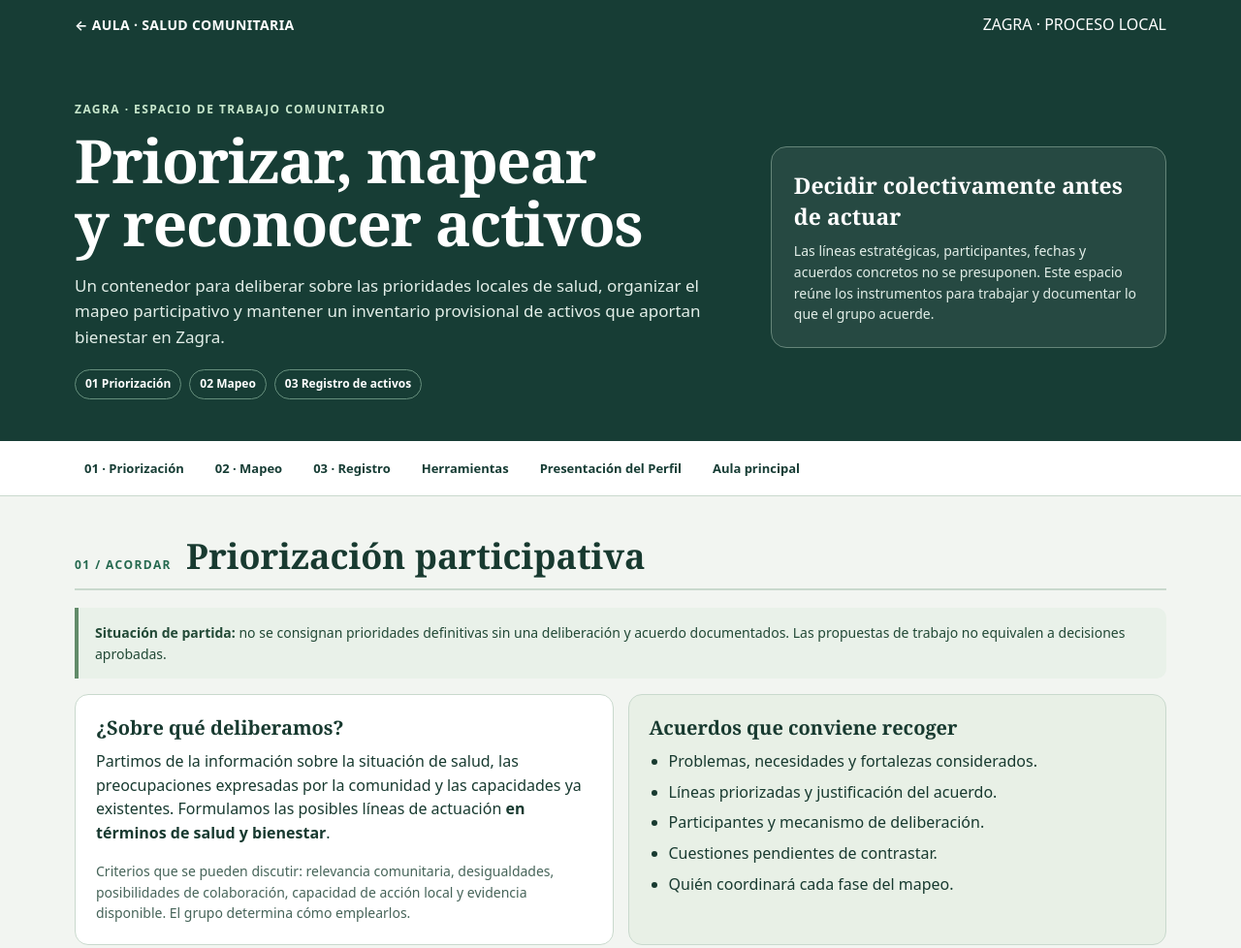
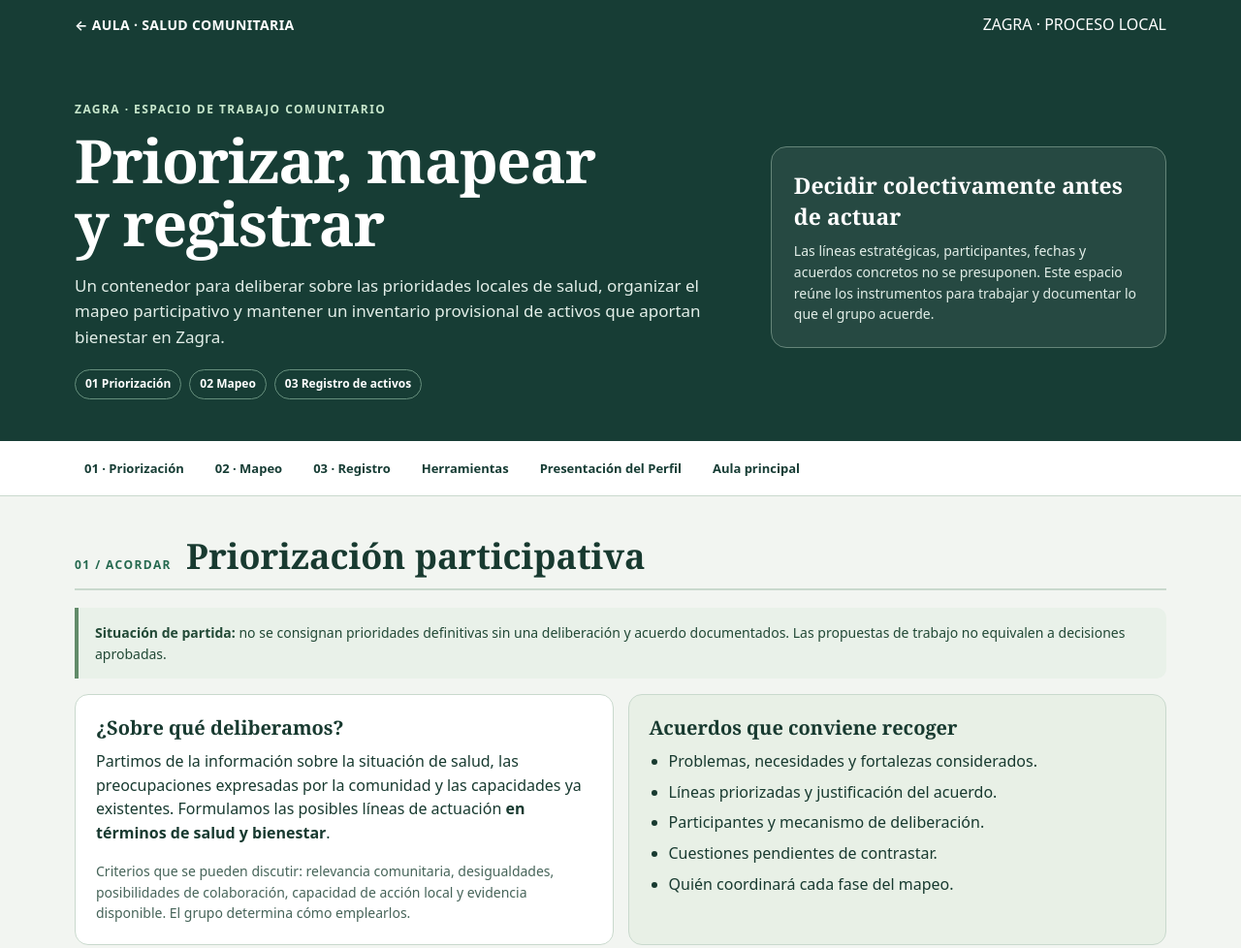
Before and after one commit to bhermoso/aula-activos-comunitarios, a plain HTML site: page zagra/index.html in a window 1280 px wide. Shown: the top 978 px of the page at 97% size. Drawn offline with Linux system fonts and the light colour scheme.

Commit message:
Renombrar sesión de Zagra: Priorizar, mapear y registrar

```diff
--- a/zagra/index.html
+++ b/zagra/index.html
@@ -5,7 +5,7 @@
 <meta name="viewport" content="width=device-width,initial-scale=1">
 <meta name="theme-color" content="#173d35">
 <meta name="description" content="Espacio de trabajo de Zagra: priorización participativa, mapeo comunitario y registro provisional de activos para la salud.">
-<title>Zagra · Priorización, mapeo y activos · Aula de Salud Comunitaria</title>
+<title>Zagra · Priorizar, mapear y registrar · Aula de Salud Comunitaria</title>
 <style>
 :root{color-scheme:light;--deep:#173d35;--mid:#25694f;--sage:#e8f0e6;--surface:#fff;--muted:#466459;--line:#c9d9cd;--sand:#f7f0e3}
 *{box-sizing:border-box}html{scroll-behavior:smooth}body{margin:0;background:#f2f5f1;color:#183a30;font:16px/1.55 system-ui,-apple-system,Segoe UI,Arial,sans-serif}
@@ -44,7 +44,7 @@ footer{border-top:1px solid var(--line);padding:21px;text-align:center;font-size
 <header>
 <div class="top"><a class="brand" href="../index.html">← AULA · SALUD COMUNITARIA</a><span>ZAGRA · PROCESO LOCAL</span></div>
 <div class="hero">
-<div><span class="eyebrow">Zagra · Espacio de trabajo comunitario</span><h1>Priorizar, mapear<br>y reconocer activos</h1><p>Un contenedor para deliberar sobre las prioridades locales de salud, organizar el mapeo participativo y mantener un inventario provisional de activos que aportan bienestar en Zagra.</p><div class="highlights"><span>01 Priorización</span><span>02 Mapeo</span><span>03 Registro de activos</span></div></div>
+<div><span class="eyebrow">Zagra · Espacio de trabajo comunitario</span><h1>Priorizar, mapear<br>y registrar</h1><p>Un contenedor para deliberar sobre las prioridades locales de salud, organizar el mapeo participativo y mantener un inventario provisional de activos que aportan bienestar en Zagra.</p><div class="highlights"><span>01 Priorización</span><span>02 Mapeo</span><span>03 Registro de activos</span></div></div>
 <aside><strong>Decidir colectivamente antes de actuar</strong><p>Las líneas estratégicas, participantes, fechas y acuerdos concretos no se presuponen. Este espacio reúne los instrumentos para trabajar y documentar lo que el grupo acuerde.</p></aside>
 </div>
 </header>
```
